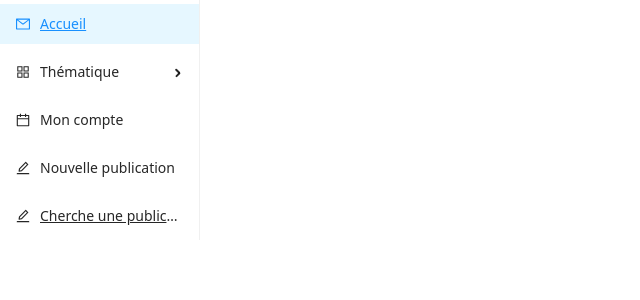
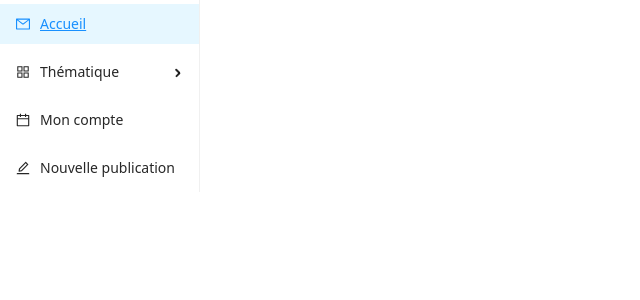
Before and after one commit to remybajo/projetagora, a React (Create React App) app in the folder reactapp/: page /SideBarDroite in a window 1280 px wide. Shown: the top 300 px of the page, without its empty margins (0-640 px from the left). Built offline with nearby package versions, Linux system fonts and the light colour scheme.

Commit message:
petite modif

```diff
--- a/reactapp/src/App.js
+++ b/reactapp/src/App.js
@@ -18,7 +18,6 @@ import nouvelPublication from "./nouvelPublication";
 import Test from "./Test";
 import Publication from "./publication";
 import CompleterProfil from "./completerProfil";
-import SearchPublication from "./searchPublication";
 import PageTheme from "./PageTheme";
 import EnTete from "./EnTete.js";
 import SideBarDroite from "./SideBarDroite";
@@ -35,7 +34,7 @@ function App(props) {
         <Switch>
           <Route component={Accueil} path="/" exact />
           <Route component={Test} path="/test" exact />
-          <Route component={SearchPublication} path="/searchPublication" exact />
+
 
           <Route component={PageProfil} path="/pageprofil" exact />
 
--- a/reactapp/src/SideBarDroite.js
+++ b/reactapp/src/SideBarDroite.js
@@ -146,11 +146,7 @@ onCancel={handleCancel}>
         Nouvelle publication
 
         </Menu.Item>
-        <Menu.Item   key="link" icon={<EditOutlined />}>
-          <Link to="/searchPublication">
-          Cherche une publication </Link>
 
-          </Menu.Item>
       </Menu>
     </Sider>
   );
--- a/reactapp/src/searchPublication.js
+++ /dev/null
@@ -1,22 +0,0 @@
-import Button from "@restart/ui/esm/Button";
-import { Link, Redirect } from "react-router-dom";
-import React, { useState, useEffect } from "react";
-import { response } from "express";
-
-function SearchPublication() {
-
-    useEffect(() => {
-        const Search= async () => {
-            var rawResponse = await fetch(`/searchPublication`);
-            const response = await rawResponse.json();
-            console.log(response)}
-            Search();
-        }, []);
-return (
-    <div>
-        <Button> <Link to="/"> Accueil </Link> </Button>
-
-    </div>
-)}
-
-export default SearchPublication;
```
